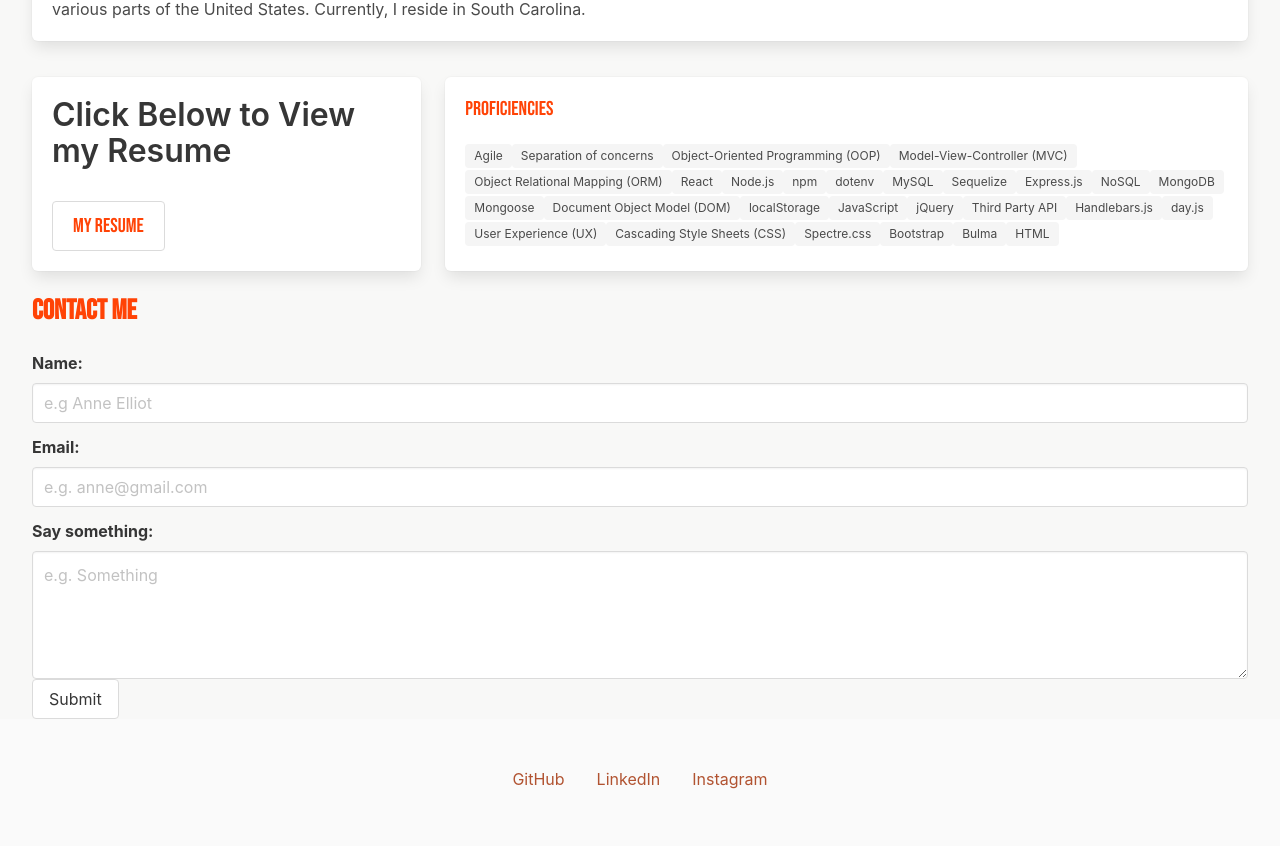
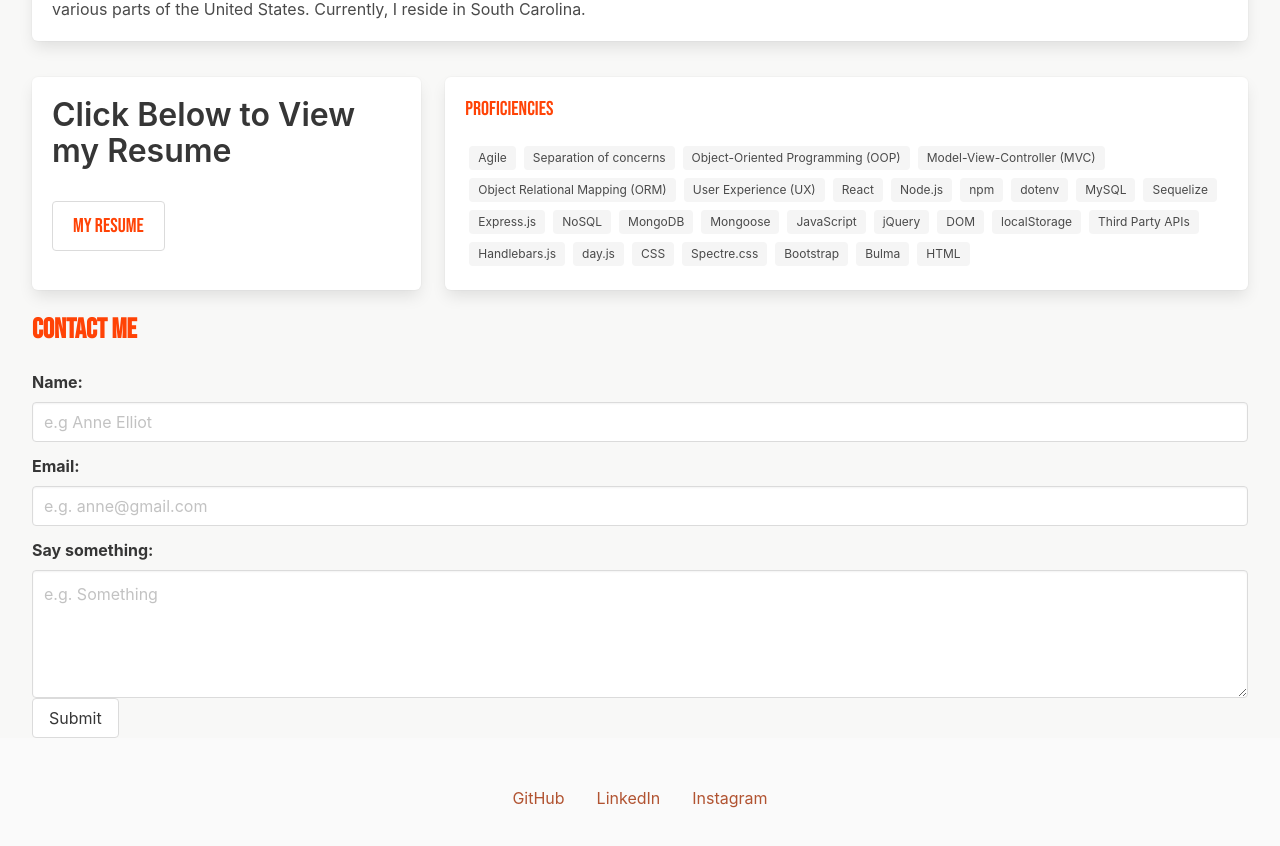
Before and after one commit to victoriamcn/React-Portfolio, a React (Create React App) app in the folder portfolio/: page / in a window 1280 px wide. Shown: the part 2054-2900 px from the top of the page. Built offline with nearby package versions, Linux system fonts and the light colour scheme; a web font is replaced by a local one.

Commit message:
shuffled array around

```diff
--- a/portfolio/src/components/techSkills.js
+++ b/portfolio/src/components/techSkills.js
@@ -6,6 +6,7 @@ const techSkillsList = [
     "Object-Oriented Programming (OOP)",
     "Model-View-Controller (MVC)",
     "Object Relational Mapping (ORM)",
+    "User Experience (UX)",
     "React",
     "Node.js",
     "npm",
@@ -16,15 +17,14 @@ const techSkillsList = [
     "NoSQL",
     "MongoDB",
     "Mongoose",
-    "Document Object Model (DOM)",
-    "localStorage",
     "JavaScript",
     "jQuery",
-    "Third Party API",
+    "DOM",
+    "localStorage",
+    "Third Party APIs",
     "Handlebars.js",
     "day.js",
-    "User Experience (UX)",
-    "Cascading Style Sheets (CSS)",
+    "CSS",
     "Spectre.css",
     "Bootstrap",
     "Bulma",
@@ -34,7 +34,7 @@ const techSkillsList = [
 let TechSkills = () => {
     return <div>
         {techSkillsList.map((skill, i) => (
-            <span key={i} data-value={skill} className="tag">
+            <span key={i} data-value={skill} className="tag m-1">
                 {skill}
             </span>
         ))}
```
